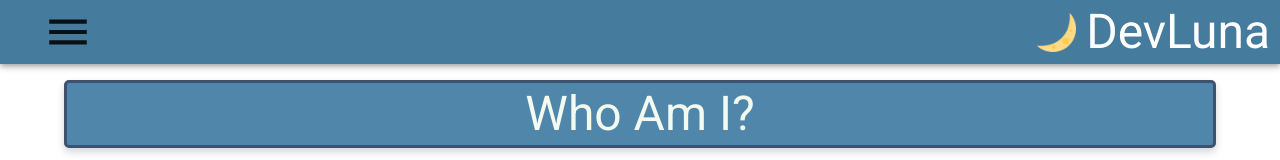
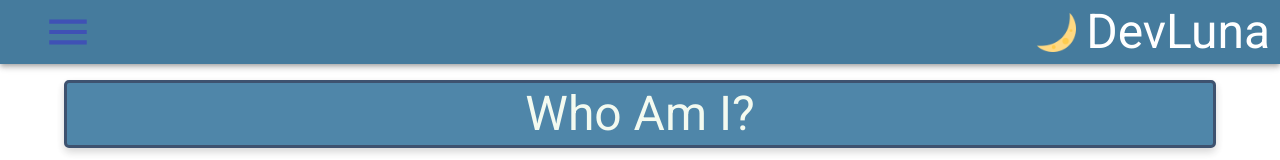
Before and after one commit to jovannil94/Porfolio, a React (Create React App) app: page / in a window 1280 px wide. Shown: the top 160 px of the page. Built offline with nearby package versions, Linux system fonts and the light colour scheme.

Commit message:
fixing menu button

```diff
--- a/src/components/NavBar.js
+++ b/src/components/NavBar.js
@@ -1,5 +1,5 @@
 import React from 'react';
-import { Button, Drawer, List, Divider, ListItem, ListItemIcon, ListItemText, AppBar, Toolbar, Typography, IconButton } from '@material-ui/core';
+import { Button, Drawer, List, Divider, ListItem, ListItemIcon, ListItemText, AppBar, Toolbar, Typography } from '@material-ui/core';
 import { useHistory } from "react-router-dom";
 import { makeStyles } from '@material-ui/core/styles';
 import MenuIcon from '@material-ui/icons/Menu';
@@ -9,19 +9,16 @@ import CodeIcon from '@material-ui/icons/Code';
 import Moon from "../images/Moon.png";
 import { createMuiTheme } from '@material-ui/core/styles';
 import { ThemeProvider } from '@material-ui/styles';
-// import { purple } from '@material-ui/core/colors';
 import "../css/NavBar.css";
 import clsx from 'clsx';
 
 const theme = createMuiTheme({
     palette: {
       primary: {
-        // Purple and green play nicely together.
         main: '#457B9D',
       },
       secondary: {
-        // This is green.A700 as hex.
-        main: '#F1FAEE',
+        main: '#f1faee',
       },
     },
   });
@@ -95,14 +92,14 @@ const useStyles = makeStyles({
                 <Toolbar>
                 <div className="navbarMenu">
                     <React.Fragment key={'left'}>
-                    <Button style={{maxWidth: '100px', maxHeight: '60px', minWidth: '100px', minHeight: '60px'}} startIcon={<MenuIcon style={{transform: 'scale(2.5)'}}/>} onClick={toggleDrawer('left', true)}/>
+                    <Button color="primary" style={{maxWidth: '100px', maxHeight: '60px', minWidth: '100px', minHeight: '60px'}} startIcon={<MenuIcon style={{transform: 'scale(2.5)'}}/>} onClick={toggleDrawer('left', true)}/>
                     <Drawer anchor={'left'} open={state['left']} onClose={toggleDrawer('left', false)}>
                         {list('left')}
                     </Drawer>
                     </React.Fragment>
                 </div>
                 <div onClick={handleClick} data-my-value={"about"} className="nameLogo">
-                    <img src={Moon} className="lunaLogo"/>
+                    <img src={Moon} alt="moon" className="lunaLogo"/>
                     <Typography variant="h3">
                         DevLuna
                     </Typography>
```
